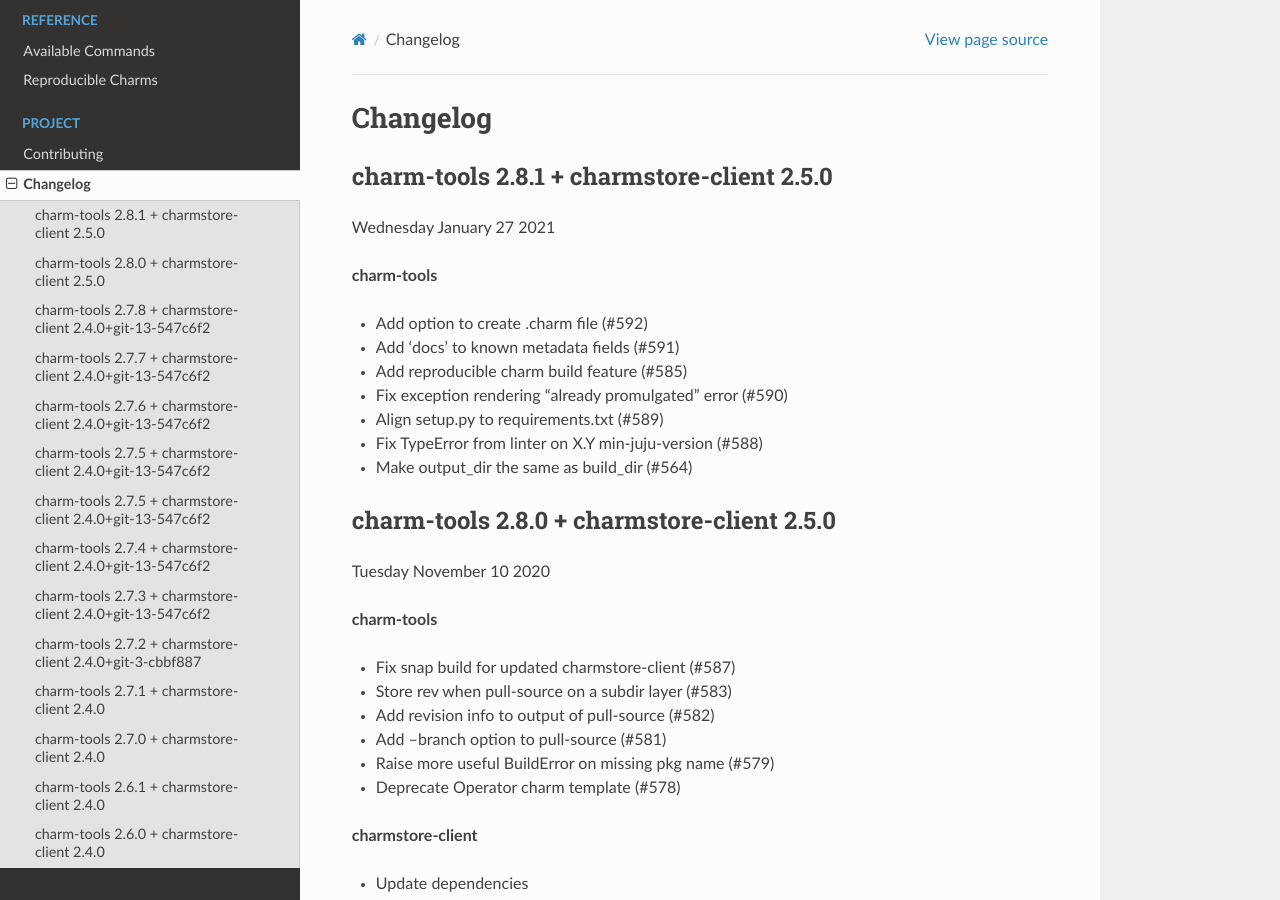
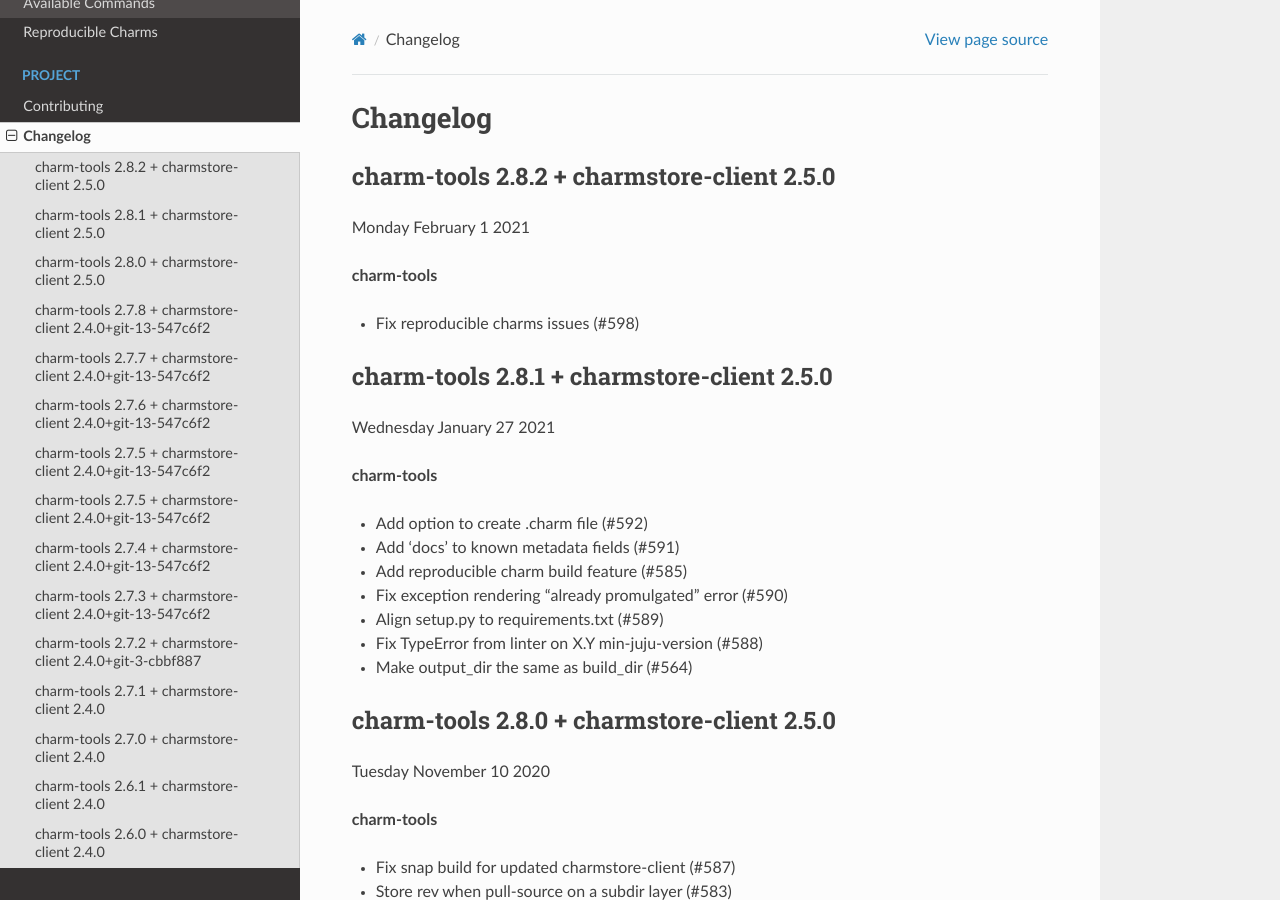
Before and after one commit to juju/charm-tools, a Sphinx documentation site: the page built from docs/changelog.rst, in a window 1280 px wide and 900 px high. Built offline with Sphinx 7.4.7 and the Read the Docs theme 2.0.0, drawn with Linux system fonts in a browser that asks for light colours; pages that are not in the unit, such as notebooks, are missing from menus.

Commit message:
Update changelog for 2.8.2

```diff
--- a/docs/changelog.rst
+++ b/docs/changelog.rst
@@ -1,5 +1,13 @@
 Changelog
 =========
+
+charm-tools 2.8.2 + charmstore-client 2.5.0
+^^^^^^^^^^^^^^^^^^^^^^^^^^^^^^^^^^^^^^^^^^^
+Monday February 1 2021
+
+**charm-tools**
+
+* Fix reproducible charms issues (#598)
 
 charm-tools 2.8.1 + charmstore-client 2.5.0
 ^^^^^^^^^^^^^^^^^^^^^^^^^^^^^^^^^^^^^^^^^^^
```
